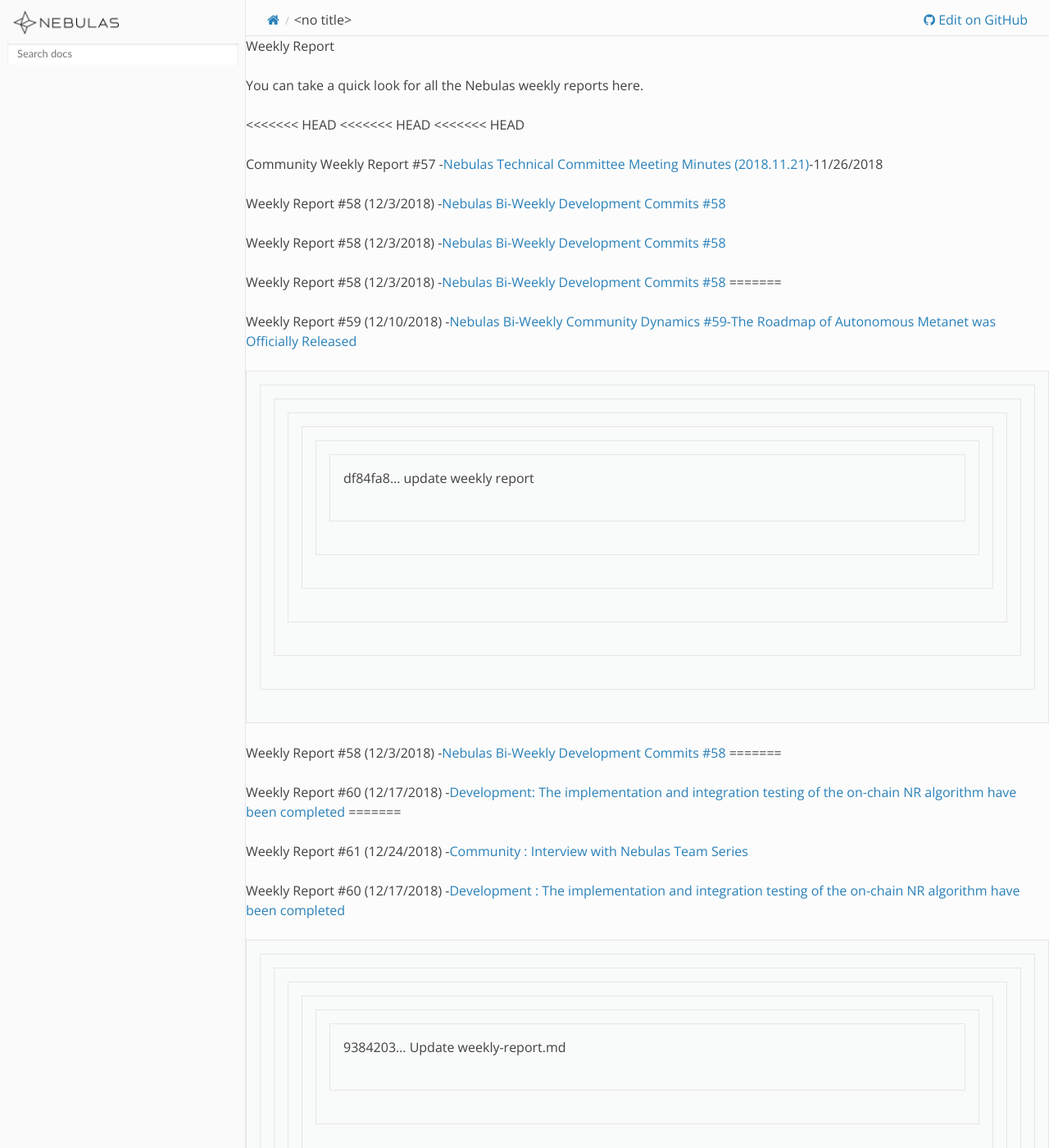
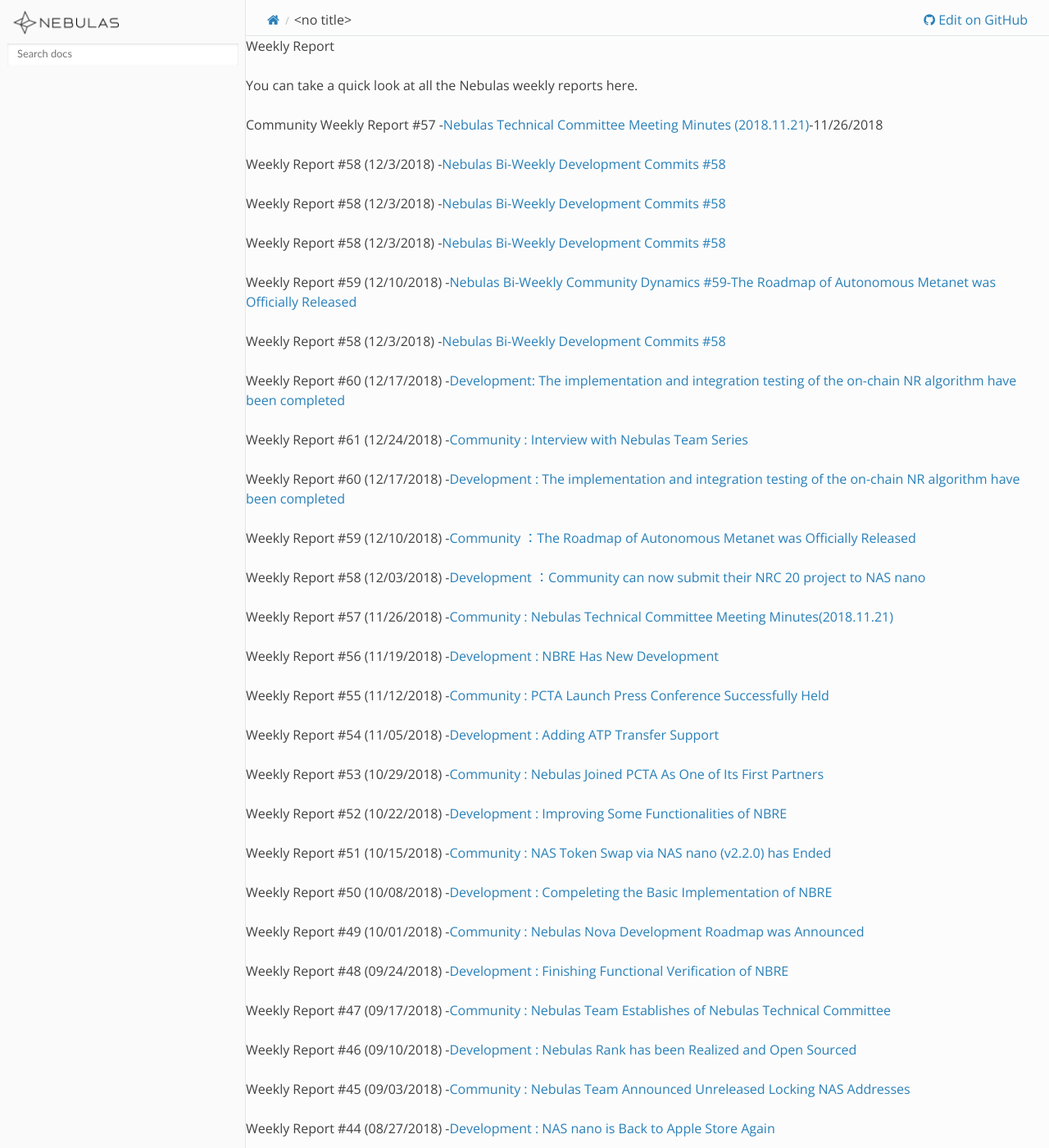
Before and after one commit to nebulasio/nebdocs, a Sphinx documentation site: the page built from docs/community/weekly-report.md, in a window 1280 px wide and 1400 px high. Shown: the whole window at 82% size. Built offline with Sphinx 7.4.7 and the Read the Docs theme 2.0.0, drawn with Linux system fonts in a browser that asks for light colours; pages that are not in the unit, such as notebooks, are missing from menus; some of the changed text lies outside the part shown.

Commit message:
update weekly-report and interviews.md

```diff
--- a/docs/community/weekly-report.md
+++ b/docs/community/weekly-report.md
@@ -1,27 +1,18 @@
- Weekly Report
+Weekly Report
 
-You can take a quick look for all the Nebulas weekly reports here.
+You can take a quick look at all the Nebulas weekly reports here.
 
-<<<<<<< HEAD
-<<<<<<< HEAD
-<<<<<<< HEAD
 - Community Weekly Report #57 -[Nebulas Technical Committee Meeting Minutes (2018.11.21)](https://medium.com/nebulasio/nebulas-bi-weekly-community-dynamic-57-5c2bd5e55123)-11/26/2018
 - Weekly Report #58 (12/3/2018) -[Nebulas Bi-Weekly Development Commits #58](https://medium.com/@bitsclubPCTA/6319876bde9d)
 - Weekly Report #58 (12/3/2018) -[Nebulas Bi-Weekly Development Commits #58](https://medium.com/@bitsclubPCTA/6319876bde9d)
 - Weekly Report #58 (12/3/2018) -[Nebulas Bi-Weekly Development Commits #58](https://medium.com/@bitsclubPCTA/6319876bde9d)
-=======
 - Weekly Report #59 (12/10/2018) -[Nebulas Bi-Weekly Community Dynamics #59-The Roadmap of Autonomous Metanet was Officially Released](https://medium.com/nebulasio/nebulas-bi-weekly-community-dynamics-59-f580bdc554e2)
->>>>>>> df84fa8... update weekly report
 - Weekly Report #58 (12/3/2018) -[Nebulas Bi-Weekly Development Commits #58](https://medium.com/@bitsclubPCTA/6319876bde9d)
-=======
 - Weekly Report #60 (12/17/2018) -[Development: The implementation and integration testing of the on-chain NR algorithm have been completed](https://medium.com/nebulasio/nebulas-bi-weekly-development-commits-60-62557de76f08)
-=======
 - Weekly Report #61 (12/24/2018) -[Community : Interview with Nebulas Team Series](https://medium.com/nebulasio/nebulas-bi-weekly-community-dynamics-61-e209af7a1ef2)
 - Weekly Report #60 (12/17/2018) -[Development : The implementation and integration testing of the on-chain NR algorithm have been completed](https://medium.com/nebulasio/nebulas-bi-weekly-development-commits-60-62557de76f08)
->>>>>>> 9384203... Update weekly-report.md
 - Weekly Report #59 (12/10/2018) -[Community ：The Roadmap of Autonomous Metanet was Officially Released](https://medium.com/nebulasio/nebulas-bi-weekly-community-dynamics-59-f580bdc554e2)
 - Weekly Report #58 (12/03/2018) -[Development ：Community can now submit their NRC 20 project to NAS nano](https://medium.com/@bitsclubPCTA/6319876bde9d)
->>>>>>> 26eca54... update weekly report
 - Weekly Report #57 (11/26/2018) -[Community : Nebulas Technical Committee Meeting Minutes(2018.11.21)](https://medium.com/nebulasio/nebulas-bi-weekly-community-dynamic-57-5c2bd5e55123)
 - Weekly Report #56 (11/19/2018) -[Development : NBRE Has New Development](https://medium.com/nebulasio/nebulas-bi-weekly-development-commits-56-7e460344860)
 - Weekly Report #55 (11/12/2018) -[Community : PCTA Launch Press Conference Successfully Held](https://medium.com/nebulasio/nebulas-bi-weekly-community-dynamics-55-1dd219375baf)
```
Also changed, not shown: docs/community/interviews.md (+3 -9 lines).
